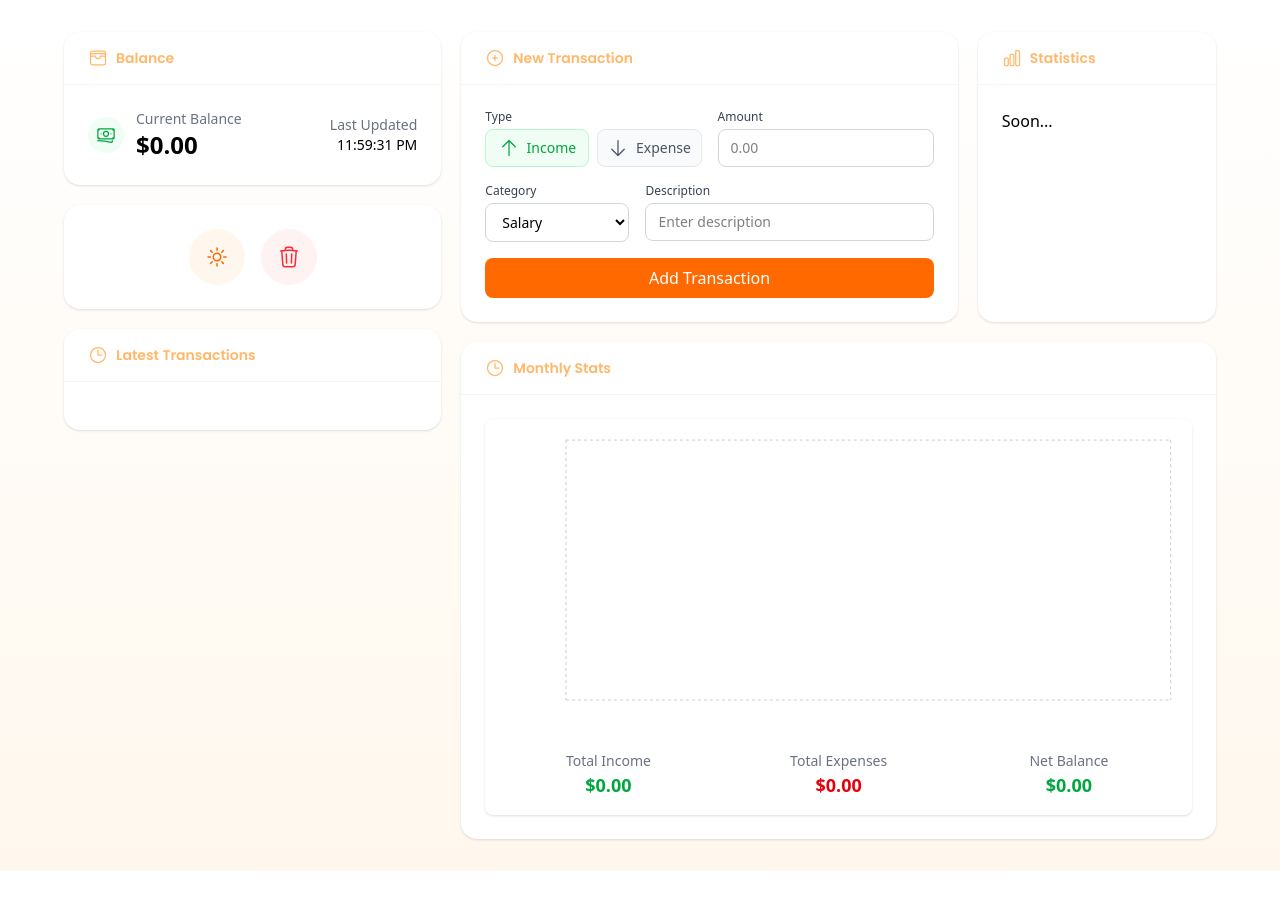
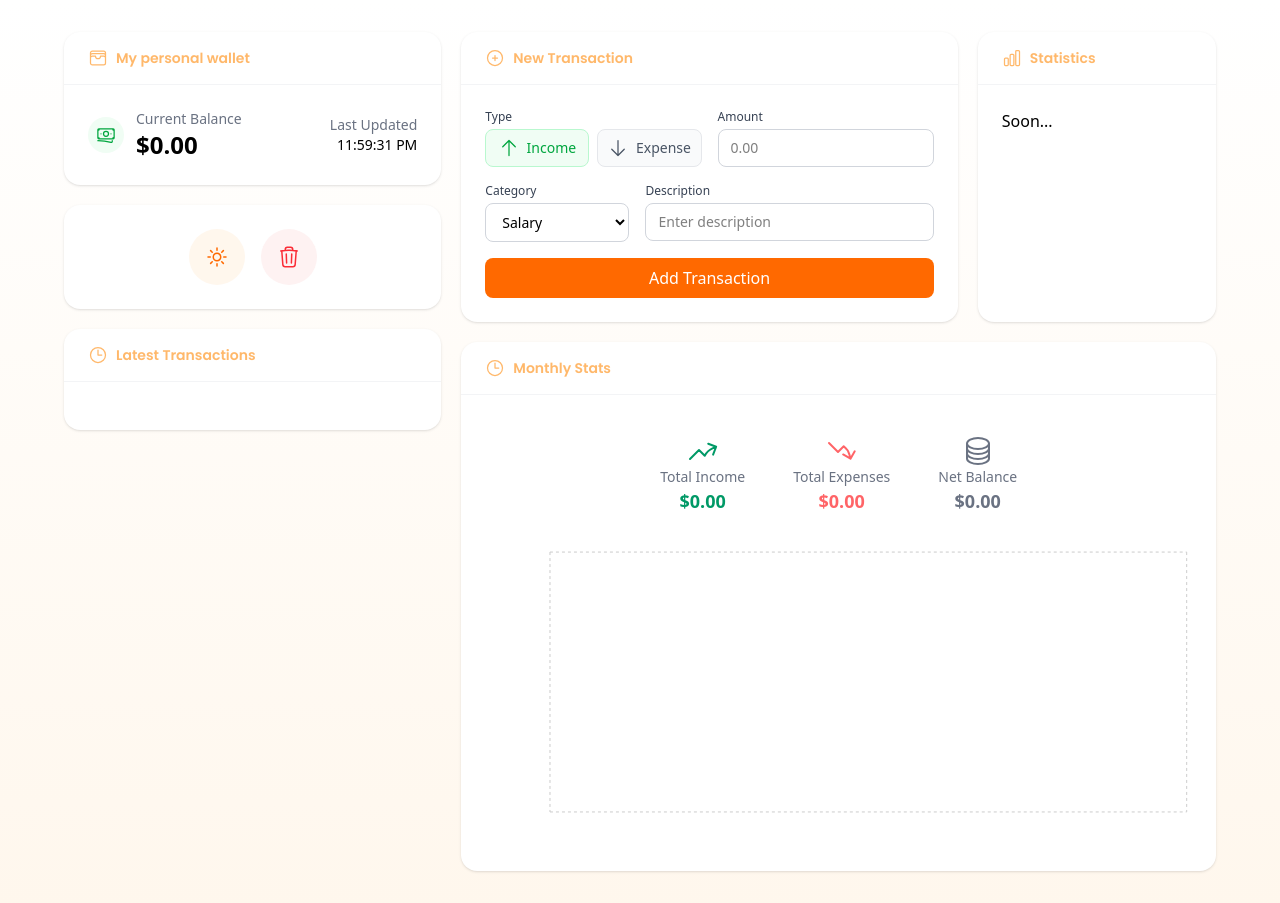
Before and after one commit to samuelfs96/my-personal-wallet-app, a React (Vite) app: page / in a window 1280 px wide. Before the commit the page ends 871 px from the top, so only its background shows below. Built offline with nearby package versions, Linux system fonts and the light colour scheme.

Commit message:
feat: :lipstick: changes on ui

```diff
--- a/src/App.tsx
+++ b/src/App.tsx
@@ -19,7 +19,7 @@ export const App: React.FC = () => {
       <div className="max-w-6xl mx-auto">
         <div className="flex gap-5 max-[768px]:flex-col">
           <div className="flex-1 flex flex-col gap-5">
-            <Card title="Balance" icon={<WalletIcon className="w-5 h-5" />}>
+            <Card title="My personal wallet" icon={<WalletIcon className="w-5 h-5" />}>
               <Balance amount={balance} />
             </Card>
             <Card>
--- a/src/components/features/MonthlyStats.tsx
+++ b/src/components/features/MonthlyStats.tsx
@@ -1,15 +1,11 @@
 import React from 'react';
+import { BarChart, Bar, XAxis, YAxis, CartesianGrid, Tooltip, ResponsiveContainer } from 'recharts';
+import { Transaction } from '@/models';
 import {
-  BarChart,
-  Bar,
-  XAxis,
-  YAxis,
-  CartesianGrid,
-  Tooltip,
-  ResponsiveContainer,
-  Line,
-} from 'recharts';
-import { Transaction } from '@/models';
+  ArrowTrendingDownIcon,
+  ArrowTrendingUpIcon,
+  CircleStackIcon,
+} from '@heroicons/react/24/outline';
 
 interface MonthlyStatsProps {
   transactions: Transaction[];
@@ -70,13 +66,17 @@ export const MonthlyStats: React.FC<MonthlyStatsProps> = ({ transactions }) => {
   const data = getMonthlyData();
 
   return (
-    <div className="bg-white dark:bg-gray-800 rounded-lg p-4 shadow-sm">
+    <div className="flex flex-col-reverse gap-8">
       <div className="h-[300px]">
         <ResponsiveContainer width="100%" height="100%">
           <BarChart data={data}>
             <CartesianGrid strokeDasharray="3 3" className="dark:stroke-gray-700" />
-            <XAxis dataKey="month" className="dark:text-gray-400" tick={{ fill: 'currentColor' }} />
-            <YAxis className="dark:text-gray-400" tick={{ fill: 'currentColor' }} />
+            <XAxis
+              dataKey="month"
+              className="dark:text-gray-400 text-sm"
+              tick={{ fill: 'currentColor' }}
+            />
+            <YAxis className="dark:text-gray-400 text-sm" tick={{ fill: 'currentColor' }} />
             <Tooltip
               contentStyle={{
                 backgroundColor: 'rgba(255, 255, 255, 0.9)',
@@ -86,34 +86,41 @@ export const MonthlyStats: React.FC<MonthlyStatsProps> = ({ transactions }) => {
               }}
               labelStyle={{ color: '#4b5563' }}
             />
-            <Line type="monotone" dataKey="uv" stroke="#ff7300" />
-            <Bar dataKey="income" fill="#10b981" name="Income" radius={[4, 4, 0, 0]} />
-            <Bar dataKey="expenses" fill="#ef4444" name="Expenses" radius={[4, 4, 0, 0]} />
+
+            <Bar
+              dataKey="income"
+              fill="oklch(0.765 0.177 163.223)"
+              name="Income"
+              radius={[4, 4, 0, 0]}
+            />
+            <Bar
+              dataKey="expenses"
+              fill="oklch(0.704 0.191 22.216)"
+              name="Expenses"
+              radius={[4, 4, 0, 0]}
+            />
           </BarChart>
         </ResponsiveContainer>
       </div>
-      <div className="mt-4 grid grid-cols-3 gap-4">
-        <div className="text-center">
+      <div className="mt-4 flex flex-wrap justify-center gap-12 max-[768px]:gap-4">
+        <div className="flex flex-col items-center justify-center">
+          <ArrowTrendingUpIcon className="w-8 h-8 text-emerald-600 dark:text-emerald-400" />
           <p className="text-sm text-gray-500 dark:text-gray-400">Total Income</p>
-          <p className="text-lg font-semibold text-green-600 dark:text-green-400">
+          <p className="text-lg font-semibold text-emerald-600 dark:text-emerald-400">
             ${data.reduce((sum, month) => sum + month.income, 0).toFixed(2)}
           </p>
         </div>
-        <div className="text-center">
+        <div className="flex flex-col items-center justify-center">
+          <ArrowTrendingDownIcon className="w-8 h-8 text-red-400 dark:text-red-300" />
           <p className="text-sm text-gray-500 dark:text-gray-400">Total Expenses</p>
-          <p className="text-lg font-semibold text-red-600 dark:text-red-400">
+          <p className="text-lg font-semibold text-red-400 dark:text-red-300">
             ${data.reduce((sum, month) => sum + month.expenses, 0).toFixed(2)}
           </p>
         </div>
-        <div className="text-center">
+        <div className="flex flex-col items-center justify-center">
+          <CircleStackIcon className="w-8 h-8 text-gray-500 dark:text-gray-400" />
           <p className="text-sm text-gray-500 dark:text-gray-400">Net Balance</p>
-          <p
-            className={`text-lg font-semibold ${
-              data.reduce((sum, month) => sum + month.balance, 0) >= 0
-                ? 'text-green-600 dark:text-green-400'
-                : 'text-red-600 dark:text-red-400'
-            }`}
-          >
+          <p className={`text-lg font-semibold text-gray-500 dark:text-gray-400`}>
             ${data.reduce((sum, month) => sum + month.balance, 0).toFixed(2)}
           </p>
         </div>
```
